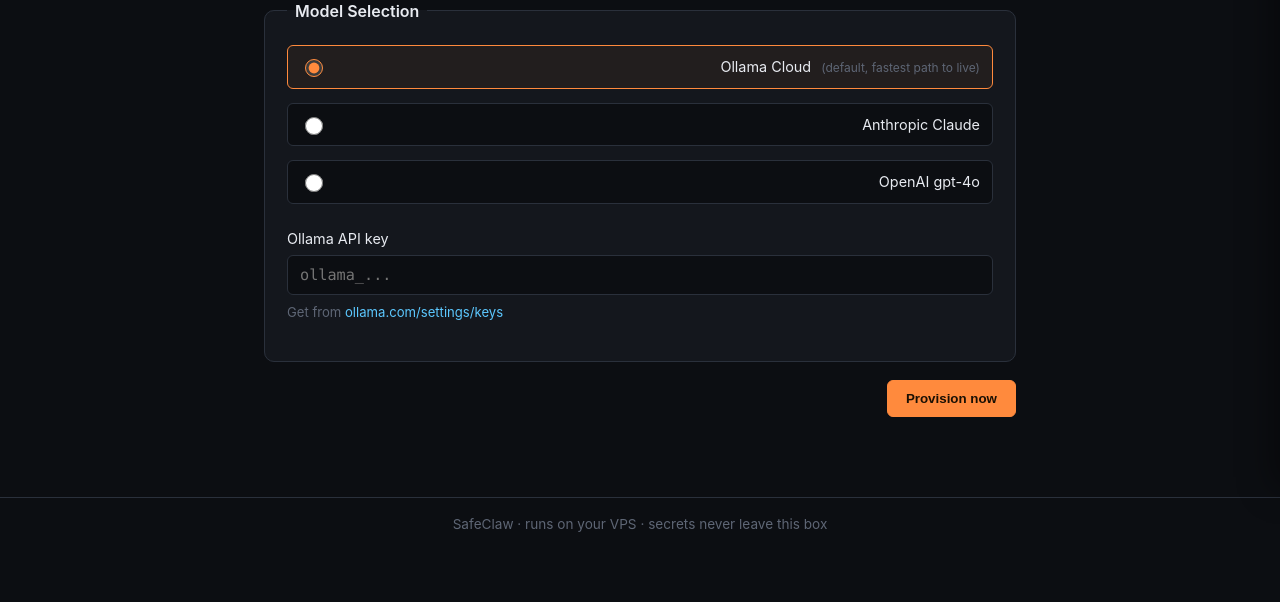
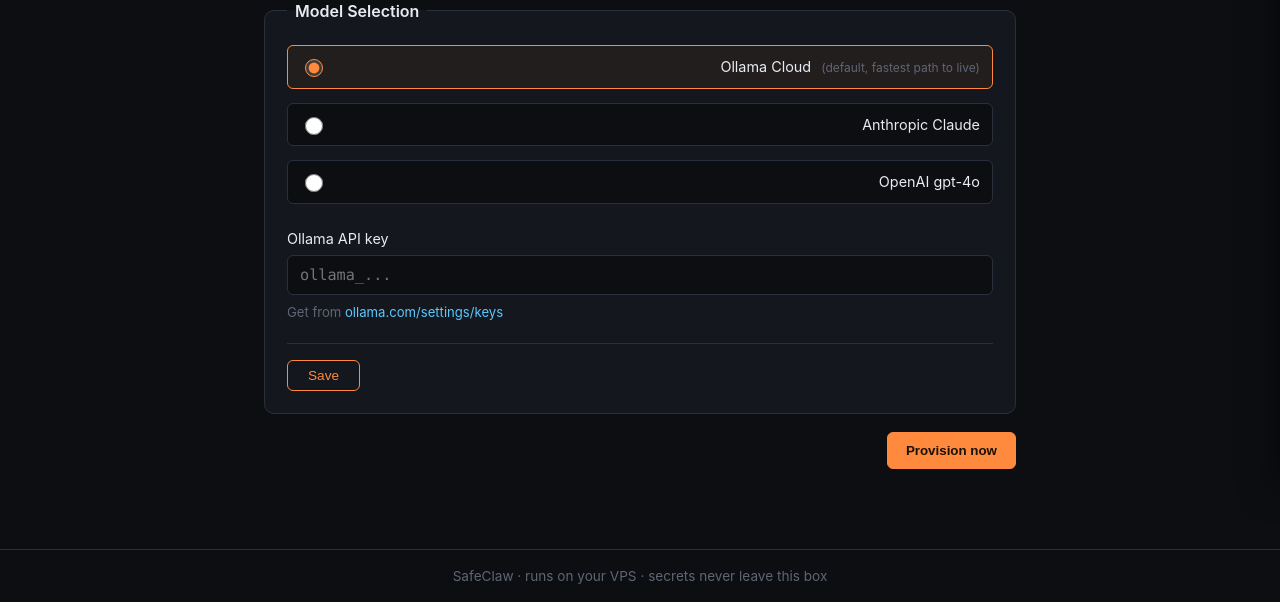
Before and after one commit to Vasanth19/safeclaw, a Flask app: page /setup in a window 1280 px wide. Shown: the part 312-914 px from the top of the page. Before the commit the page ends 844 px from the top, so only its background shows below. Run offline with Flask 3, Linux system fonts and the light colour scheme; data that the repository does not hold is empty.

Commit message:
feat: per-step save on setup page — configure sections independently
Add POST /api/save and GET /api/config endpoints so customers can save
each section of the setup form without triggering a full provision run.

- /api/save: writes partial .env fields atomically (merges onto existing
  .env so saves from different steps don't overwrite each other)
- /api/config: reads current .env and returns ALLOWED_KEYS values so the
  form pre-populates on reload with whatever is already saved
- setup.html: Save button on each of the 5 step panels; ✓ badge on
  stepper items when that step has been saved
- setup.js: buildStepPayload(), saveStep(), loadConfig() wired up;
  "Provision now" is unchanged as the final trigger

Co-Authored-By: Claude Sonnet 4.6 <noreply@anthropic.com>

```diff
--- a/onboarding/app.py
+++ b/onboarding/app.py
@@ -103,6 +103,47 @@ def create_app() -> Flask:
     @app.get("/health")           # alias used by provision-vps.sh + reverse proxies
     def healthz():
         return {"ok": True}, 200
+
+    @app.get("/api/config")
+    def api_config():
+        """Return current .env values for form pre-population.
+        Returns actual values so the user can edit them. Only ALLOWED_KEYS
+        are returned — no generated secrets (JWT, DB passwords, etc.)."""
+        from lib import env_writer
+        from lib.env_writer import KEY_LINE_RE, ALLOWED_KEYS, PLACEHOLDERS
+        env_path = Path(INSTALL_DIR) / ".env"
+        if not env_path.is_file():
+            return jsonify({}), 200
+        result: dict[str, str] = {}
+        for line in env_path.read_text(encoding="utf-8").splitlines():
+            m = KEY_LINE_RE.match(line)
+            if not m:
+                continue
+            key, val = m.group(1), m.group(2).strip('"').strip("'")
+            if key in ALLOWED_KEYS and val and val not in PLACEHOLDERS:
+                result[key] = val
+        return jsonify(result), 200
+
+    @app.post("/api/save")
+    def api_save():
+        """Persist one or more config fields to .env without provisioning.
+        Merges onto any existing .env so partial saves from different steps
+        don't overwrite each other."""
+        if not request.is_json:
+            return jsonify({"success": False, "error": "JSON body required"}), 400
+        form = request.get_json(force=True, silent=False) or {}
+        from lib import env_writer
+        filtered = {
+            k: str(v) for k, v in form.items()
+            if k in env_writer.ALLOWED_KEYS and v not in (None, "")
+        }
+        if not filtered:
+            return jsonify({"success": False, "error": "No valid fields to save"}), 400
+        try:
+            env_writer.write_env(INSTALL_DIR, filtered)
+            return jsonify({"success": True, "saved": list(filtered.keys())}), 200
+        except Exception as exc:
+            return jsonify({"success": False, "error": str(exc)}), 500
 
     @app.post("/api/slack/lookup")
     def api_slack_lookup():
--- a/onboarding/static/setup.js
+++ b/onboarding/static/setup.js
@@ -648,4 +648,171 @@
     if (field.startsWith("GDRIVE_")) return 5;
     return null;
   }
+
+  // ── Per-step save ────────────────────────────────────────────────────
+
+  // Fields belonging to each step (maps to ALLOWED_KEYS in env_writer).
+  var STEP_FIELDS = {
+    1: ["HERMES_INFERENCE_PROVIDER", "OLLAMA_API_KEY", "OLLAMA_BASE_URL",
+        "HERMES_DEFAULT_MODEL", "ANTHROPIC_API_KEY", "OPENAI_API_KEY"],
+    2: ["COMPOSIO_API_KEY", "COMPOSIO_USER_ID",
+        "COMPOSIO_READER_MCP_URL", "COMPOSIO_ACTOR_MCP_URL"],
+    3: ["SLACK_BOT_TOKEN", "SLACK_APP_TOKEN", "SLACK_WORKSPACE_ID",
+        "SLACK_BOT_ADMIN_USER_ID", "SLACK_PUBLIC_CHANNELS"],
+    4: ["TELEGRAM_BOT_TOKEN", "TELEGRAM_ALLOWED_USERS"],
+    5: ["GDRIVE_SERVICE_ACCOUNT_JSON"],
+  };
+
+  function buildStepPayload(step) {
+    var payload = {};
+    if (step === 1) {
+      var provider = (form.querySelector('input[name="llm_provider"]:checked') || {}).value || "ollama-cloud";
+      var apiKey   = (form.LLM_API_KEY ? form.LLM_API_KEY.value.trim() : "");
+      payload.HERMES_INFERENCE_PROVIDER = provider;
+      if (apiKey) {
+        if (provider === "ollama-cloud") payload.OLLAMA_API_KEY = apiKey;
+        else if (provider === "anthropic") payload.ANTHROPIC_API_KEY = apiKey;
+        else if (provider === "openai")    payload.OPENAI_API_KEY = apiKey;
+      }
+      var model = form.HERMES_DEFAULT_MODEL ? form.HERMES_DEFAULT_MODEL.value.trim() : "";
+      if (model) payload.HERMES_DEFAULT_MODEL = model;
+      var baseUrl = form.OLLAMA_BASE_URL ? form.OLLAMA_BASE_URL.value.trim() : "";
+      if (baseUrl) payload.OLLAMA_BASE_URL = baseUrl;
+    } else if (step === 2) {
+      ["COMPOSIO_API_KEY", "COMPOSIO_USER_ID", "COMPOSIO_READER_MCP_URL", "COMPOSIO_ACTOR_MCP_URL"]
+        .forEach(function (k) { if (form[k] && form[k].value.trim()) payload[k] = form[k].value.trim(); });
+    } else if (step === 3) {
+      ["SLACK_BOT_TOKEN", "SLACK_APP_TOKEN", "SLACK_WORKSPACE_ID",
+       "SLACK_BOT_ADMIN_USER_ID", "SLACK_PUBLIC_CHANNELS"]
+        .forEach(function (k) { if (form[k] && form[k].value.trim()) payload[k] = form[k].value.trim(); });
+    } else if (step === 4) {
+      if (document.getElementById("telegram_enabled") && document.getElementById("telegram_enabled").checked) {
+        ["TELEGRAM_BOT_TOKEN", "TELEGRAM_ALLOWED_USERS"]
+          .forEach(function (k) { if (form[k] && form[k].value.trim()) payload[k] = form[k].value.trim(); });
+      }
+    } else if (step === 5) {
+      var gdriveEl = document.getElementById("GDRIVE_SERVICE_ACCOUNT_JSON");
+      if (gdriveEl && gdriveEl.value.trim()) payload.GDRIVE_SERVICE_ACCOUNT_JSON = gdriveEl.value.trim();
+    }
+    return payload;
+  }
+
+  function markStepSaved(step) {
+    var li = stepper.querySelector('[data-step="' + step + '"]');
+    if (li) {
+      var badge = li.querySelector(".step-saved-badge");
+      if (badge) badge.hidden = false;
+      li.classList.add("saved");
+    }
+  }
+
+  function showSaveStatus(step, ok, msg) {
+    var el = document.getElementById("save-status-" + step);
+    if (!el) return;
+    el.textContent = msg;
+    el.className = "step-save-status " + (ok ? "save-ok" : "save-err");
+    clearTimeout(el._timer);
+    el._timer = setTimeout(function () { el.textContent = ""; el.className = "step-save-status"; }, 4000);
+  }
+
+  async function saveStep(step) {
+    var btn = form.querySelector('[data-save-step="' + step + '"]');
+    if (btn) { btn.disabled = true; btn.textContent = "Saving…"; }
+    var payload = buildStepPayload(step);
+    if (!Object.keys(payload).length) {
+      showSaveStatus(step, false, "Nothing to save on this step.");
+      if (btn) { btn.disabled = false; btn.textContent = "Save"; }
+      return;
+    }
+    try {
+      var resp = await fetch("/api/save", {
+        method: "POST",
+        headers: { "Content-Type": "application/json" },
+        body: JSON.stringify(payload),
+      });
+      var body = await resp.json();
+      if (resp.ok && body.success) {
+        markStepSaved(step);
+        showSaveStatus(step, true, "Saved ✓");
+      } else {
+        showSaveStatus(step, false, body.error || "Save failed.");
+      }
+    } catch (err) {
+      showSaveStatus(step, false, "Network error: " + err.message);
+    } finally {
+      if (btn) { btn.disabled = false; btn.textContent = "Save"; }
+    }
+  }
+
+  // Wire up Save buttons
+  form.querySelectorAll(".btn-save-step").forEach(function (btn) {
+    btn.addEventListener("click", function () { saveStep(Number(btn.dataset.saveStep)); });
+  });
+
+  // ── Pre-populate from saved .env on page load ────────────────────────
+  // LLM key lives under provider-specific names in .env; map back to form.
+  var LLM_KEY_MAP = {
+    OLLAMA_API_KEY: "ollama-cloud",
+    ANTHROPIC_API_KEY: "anthropic",
+    OPENAI_API_KEY: "openai",
+  };
+
+  async function loadConfig() {
+    var cfg;
+    try {
+      var resp = await fetch("/api/config");
+      if (!resp.ok) return;
+      cfg = await resp.json();
+    } catch (_) { return; }
+
+    // LLM provider + key
+    var providerSet = false;
+    Object.keys(LLM_KEY_MAP).forEach(function (envKey) {
+      if (cfg[envKey]) {
+        var provider = LLM_KEY_MAP[envKey];
+        var radio = form.querySelector('input[name="llm_provider"][value="' + provider + '"]');
+        if (radio) { radio.checked = true; radio.dispatchEvent(new Event("change")); }
+        if (form.LLM_API_KEY) form.LLM_API_KEY.value = cfg[envKey];
+        providerSet = true;
+      }
+    });
+    if (cfg.HERMES_INFERENCE_PROVIDER && !providerSet) {
+      var r = form.querySelector('input[name="llm_provider"][value="' + cfg.HERMES_INFERENCE_PROVIDER + '"]');
+      if (r) { r.checked = true; r.dispatchEvent(new Event("change")); }
+    }
+
+    // All other plain fields
+    var plainFields = [
+      "COMPOSIO_API_KEY", "COMPOSIO_USER_ID", "COMPOSIO_READER_MCP_URL", "COMPOSIO_ACTOR_MCP_URL",
+      "SLACK_BOT_TOKEN", "SLACK_APP_TOKEN", "SLACK_WORKSPACE_ID",
+      "SLACK_BOT_ADMIN_USER_ID", "SLACK_PUBLIC_CHANNELS",
+      "TELEGRAM_BOT_TOKEN", "TELEGRAM_ALLOWED_USERS",
+    ];
+    plainFields.forEach(function (k) {
+      if (cfg[k] && form[k]) form[k].value = cfg[k];
+    });
+
+    // GDRIVE JSON
+    var gdriveEl = document.getElementById("GDRIVE_SERVICE_ACCOUNT_JSON");
+    if (gdriveEl && cfg.GDRIVE_SERVICE_ACCOUNT_JSON) gdriveEl.value = cfg.GDRIVE_SERVICE_ACCOUNT_JSON;
+
+    // Telegram toggle
+    if (cfg.TELEGRAM_BOT_TOKEN) {
+      var tToggle = document.getElementById("telegram_enabled");
+      if (tToggle) { tToggle.checked = true; tToggle.dispatchEvent(new Event("change")); }
+    }
+
+    // Mark steps that have data as saved
+    var stepHasData = { 1: false, 2: false, 3: false, 4: false, 5: false };
+    if (cfg.OLLAMA_API_KEY || cfg.ANTHROPIC_API_KEY || cfg.OPENAI_API_KEY) stepHasData[1] = true;
+    if (cfg.COMPOSIO_API_KEY) stepHasData[2] = true;
+    if (cfg.SLACK_BOT_TOKEN)  stepHasData[3] = true;
+    if (cfg.TELEGRAM_BOT_TOKEN) stepHasData[4] = true;
+    if (cfg.GDRIVE_SERVICE_ACCOUNT_JSON) stepHasData[5] = true;
+    for (var s = 1; s <= TOTAL_STEPS; s++) {
+      if (stepHasData[s]) markStepSaved(s);
+    }
+  }
+
+  loadConfig();
 })();
--- a/onboarding/static/style.css
+++ b/onboarding/static/style.css
@@ -852,3 +852,39 @@ input[type=radio] {
 .dash-toprow h1 { margin: 0; font-size: 1.4rem; }
 .dash-toprow-right { display: flex; align-items: center; gap: 10px; }
 .last-updated { font-size: 0.78rem; color: var(--text-faint); font-family: var(--mono); }
+
+/* ── Per-step Save button ──────────────────────────────────────────────── */
+.step-save-row {
+  display: flex;
+  align-items: center;
+  gap: 10px;
+  margin-top: 20px;
+  padding-top: 16px;
+  border-top: 1px solid var(--border);
+}
+.btn-save-step {
+  padding: 7px 20px;
+  font-size: 0.85rem;
+  border-radius: 6px;
+  border: 1px solid var(--accent);
+  background: transparent;
+  color: var(--accent);
+  cursor: pointer;
+  transition: background 0.15s, color 0.15s;
+}
+.btn-save-step:hover:not(:disabled) { background: var(--accent); color: #1a1004; }
+.btn-save-step:disabled { opacity: 0.45; cursor: default; }
+
+.step-save-status { font-size: 0.82rem; }
+.step-save-status.save-ok  { color: var(--ok); }
+.step-save-status.save-err { color: var(--error); }
+
+/* Saved badge on stepper items */
+.step-saved-badge {
+  font-size: 0.7rem;
+  color: var(--ok);
+  font-weight: 700;
+  margin-left: 3px;
+  vertical-align: middle;
+}
+.stepper .step.saved .step-saved-badge { display: inline; }
--- a/onboarding/templates/setup.html
+++ b/onboarding/templates/setup.html
@@ -16,11 +16,11 @@
     <div class="setup-main" style="width:100%;">
       <nav>
         <ol class="stepper" id="stepper">
-          <li class="step active" data-step="1"><span>1</span> LLM</li>
-          <li class="step" data-step="2"><span>2</span> Composio</li>
-          <li class="step" data-step="3"><span>3</span> Slack</li>
-          <li class="step" data-step="4"><span>4</span> Telegram</li>
-          <li class="step" data-step="5"><span>5</span> Google Drive</li>
+          <li class="step active" data-step="1"><span>1</span> LLM <span class="step-saved-badge" hidden>✓</span></li>
+          <li class="step" data-step="2"><span>2</span> Composio <span class="step-saved-badge" hidden>✓</span></li>
+          <li class="step" data-step="3"><span>3</span> Slack <span class="step-saved-badge" hidden>✓</span></li>
+          <li class="step" data-step="4"><span>4</span> Telegram <span class="step-saved-badge" hidden>✓</span></li>
+          <li class="step" data-step="5"><span>5</span> Google Drive <span class="step-saved-badge" hidden>✓</span></li>
         </ol>
       </nav>
 
@@ -54,6 +54,10 @@
             <p class="hint" data-when="llm_provider=anthropic">Starts with <code>sk-ant-</code>. Get from <a href="https://console.anthropic.com/settings/keys" target="_blank" rel="noopener">Anthropic Console</a>.</p>
             <p class="hint" data-when="llm_provider=openai">Starts with <code>sk-</code>. Get from <a href="https://platform.openai.com/api-keys" target="_blank" rel="noopener">OpenAI dashboard</a>.</p>
           </div>
+          <div class="step-save-row">
+            <button type="button" class="btn-save-step" data-save-step="1">Save</button>
+            <span class="step-save-status" id="save-status-1"></span>
+          </div>
         </fieldset>
 
         <!-- ── Step 2: Composio ─────────────────────────────────────────── -->
@@ -75,6 +79,10 @@
             <label for="COMPOSIO_USER_ID">Composio user ID</label>
             <input type="text" id="COMPOSIO_USER_ID" name="COMPOSIO_USER_ID"
                    placeholder="user-...">
+          </div>
+          <div class="step-save-row">
+            <button type="button" class="btn-save-step" data-save-step="2">Save</button>
+            <span class="step-save-status" id="save-status-2"></span>
           </div>
         </fieldset>
 
@@ -119,6 +127,10 @@
               <ul id="channel-list"></ul>
             </div>
           </div>
+          <div class="step-save-row">
+            <button type="button" class="btn-save-step" data-save-step="3">Save</button>
+            <span class="step-save-status" id="save-status-3"></span>
+          </div>
         </fieldset>
 
         <!-- ── Step 4: Telegram ─────────────────────────────────────────── -->
@@ -143,6 +155,10 @@
               <input type="text" id="TELEGRAM_ALLOWED_USERS" name="TELEGRAM_ALLOWED_USERS"
                      placeholder="987654321,123456789">
             </div>
+          </div>
+          <div class="step-save-row">
+            <button type="button" class="btn-save-step" data-save-step="4">Save</button>
+            <span class="step-save-status" id="save-status-4"></span>
           </div>
         </fieldset>
 
@@ -199,6 +215,10 @@
               above → set role to <strong>Editor</strong> → click Send.
               SafeClaw will create the folder automatically if it doesn't exist.
             </div>
+          </div>
+          <div class="step-save-row">
+            <button type="button" class="btn-save-step" data-save-step="5">Save</button>
+            <span class="step-save-status" id="save-status-5"></span>
           </div>
         </fieldset>
 
```
